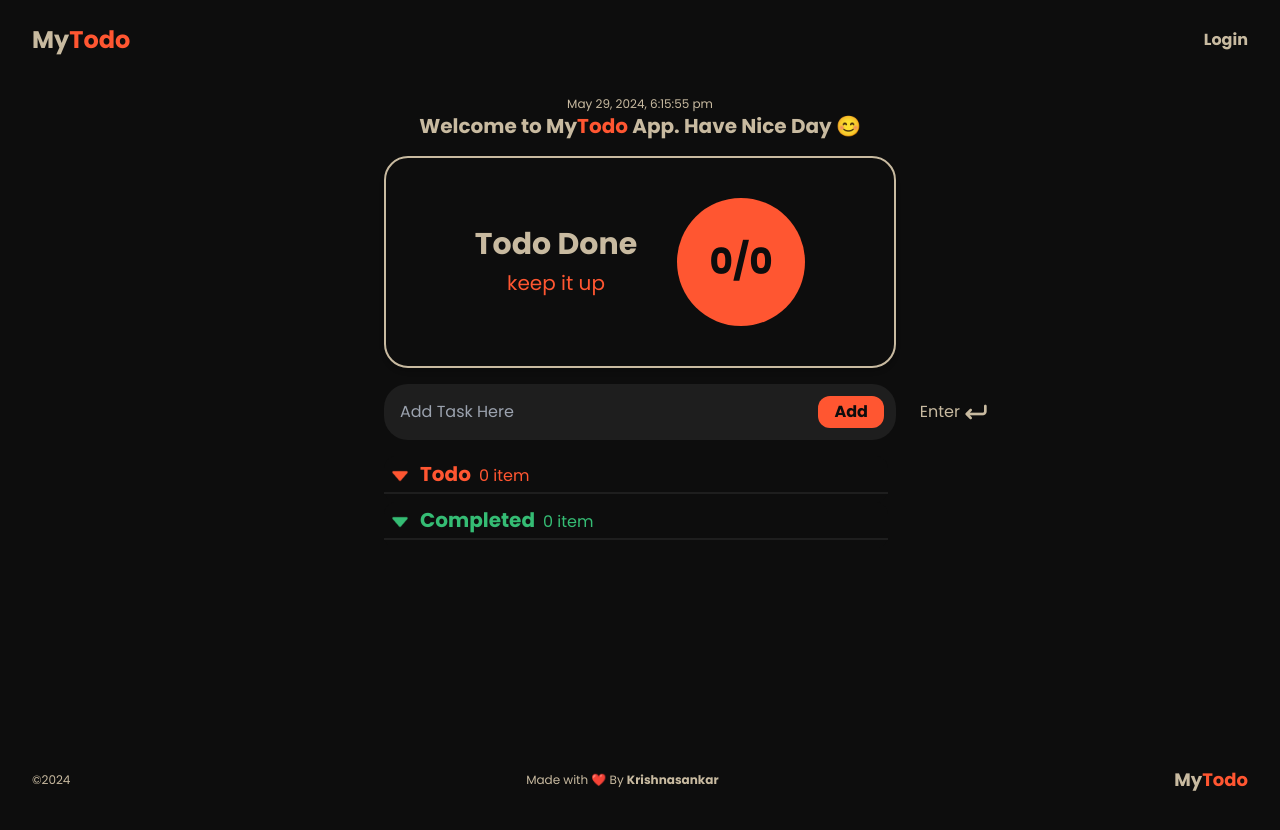
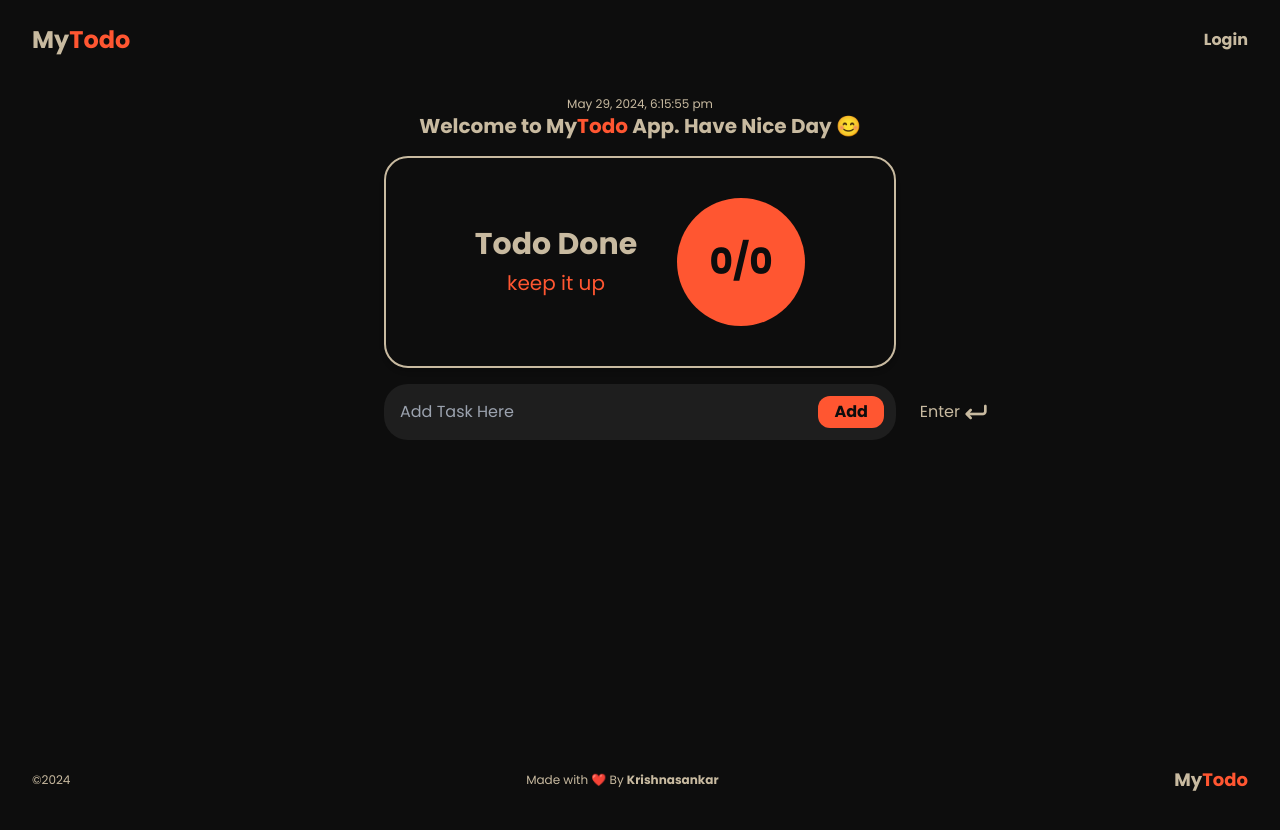
Before and after one commit to daisukebtw/vue-todo-app, a Vue app: page / in a window 1280 px wide. Shown: the top 830 px of the page. Built offline with nearby package versions, Linux system fonts and the light colour scheme.

Commit message:
Update: Hide list titles when no items added.

```diff
--- a/src/components/Home.vue
+++ b/src/components/Home.vue
@@ -144,9 +144,9 @@
                     <img class="w-8 h-8" src="/src/assets/icons/enter.png" alt="">
                 </div>
             </div>
-            <div v-if="true" class="tasks flex flex-col w-full h-[40vh] overflow-y-auto overflow-hidden">
+            <div v-if="tasksTotalCount>0" class="tasks flex flex-col w-full h-[40vh] overflow-y-auto overflow-hidden">
                 <!-- Pending tasks -->
-                <div class="rounded-xl mr-2 bg-dark transition-all duration-500 tasks" v-if="true">
+                <div class="rounded-xl mr-2 bg-dark transition-all duration-500 tasks" v-if="tasksPendingCount>0">
                     <div class="text-red flex flex-row items-end justify-start gap-2 w-full cursor-pointer p-1" @click="showPending=!showPending">
                         <img v-if="showPending" class="w-5 h-5 lg:w-6 lg:h-6" src="/src/assets/icons/down-red.png" alt="">
                         <img v-else class="w-5 h-5 lg:w-6 lg:h-6" src="/src/assets/icons/up-red.png" alt="">
@@ -228,7 +228,7 @@
                     </div>
                 </div>
                 <!-- Completed tasks -->
-                <div class="flex flex-col rounded-xl mr-2 bg-dark transition-all duration-500 tasks" v-if="true">
+                <div class="flex flex-col rounded-xl mr-2 bg-dark transition-all duration-500 tasks" v-if="tasksCompletedCount>0">
                     <div
                         class="text-green flex flex-row items-end justify-start gap-2 w-full cursor-pointer p-1"
                         @click="showCompleted=!showCompleted"
```
